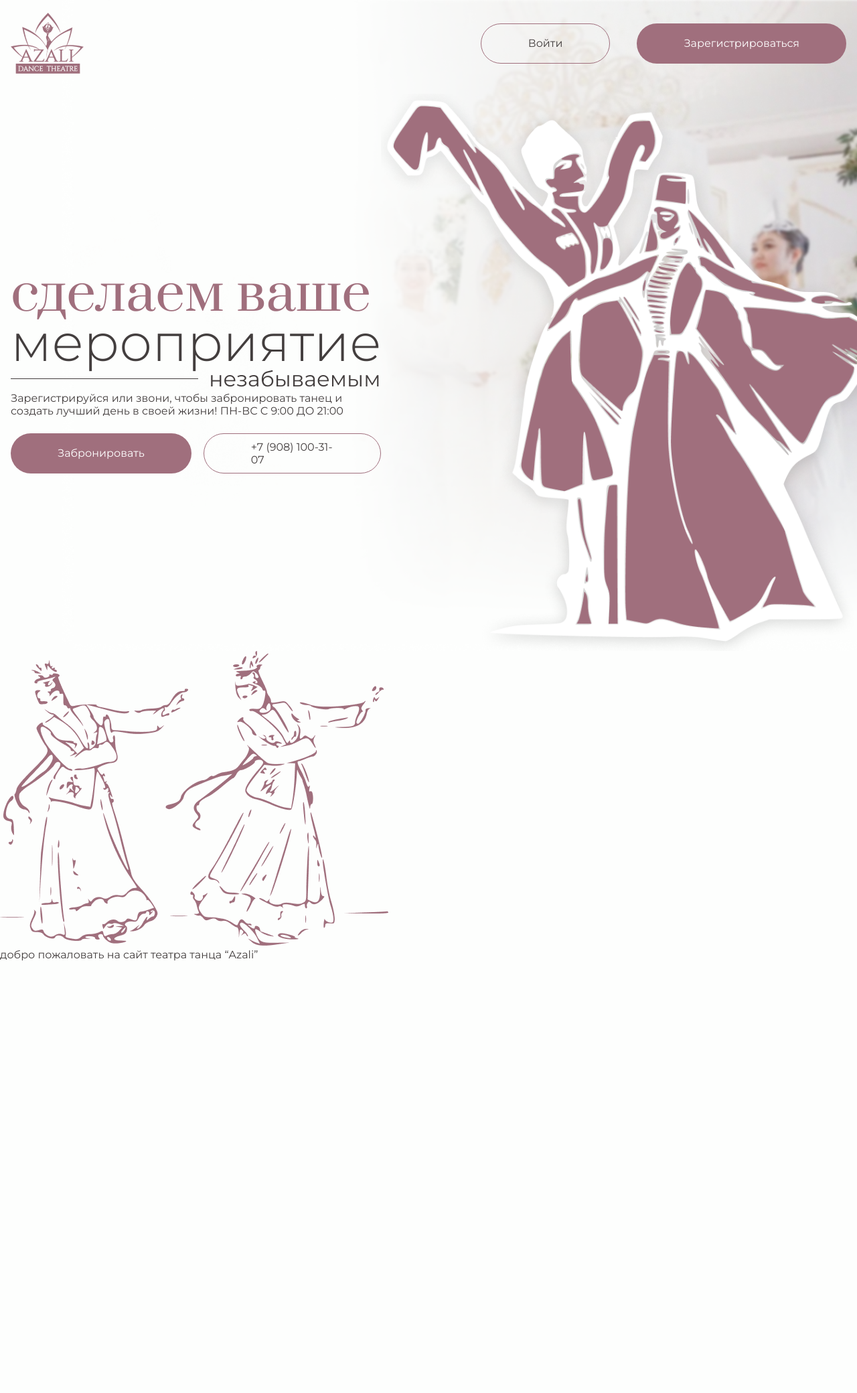
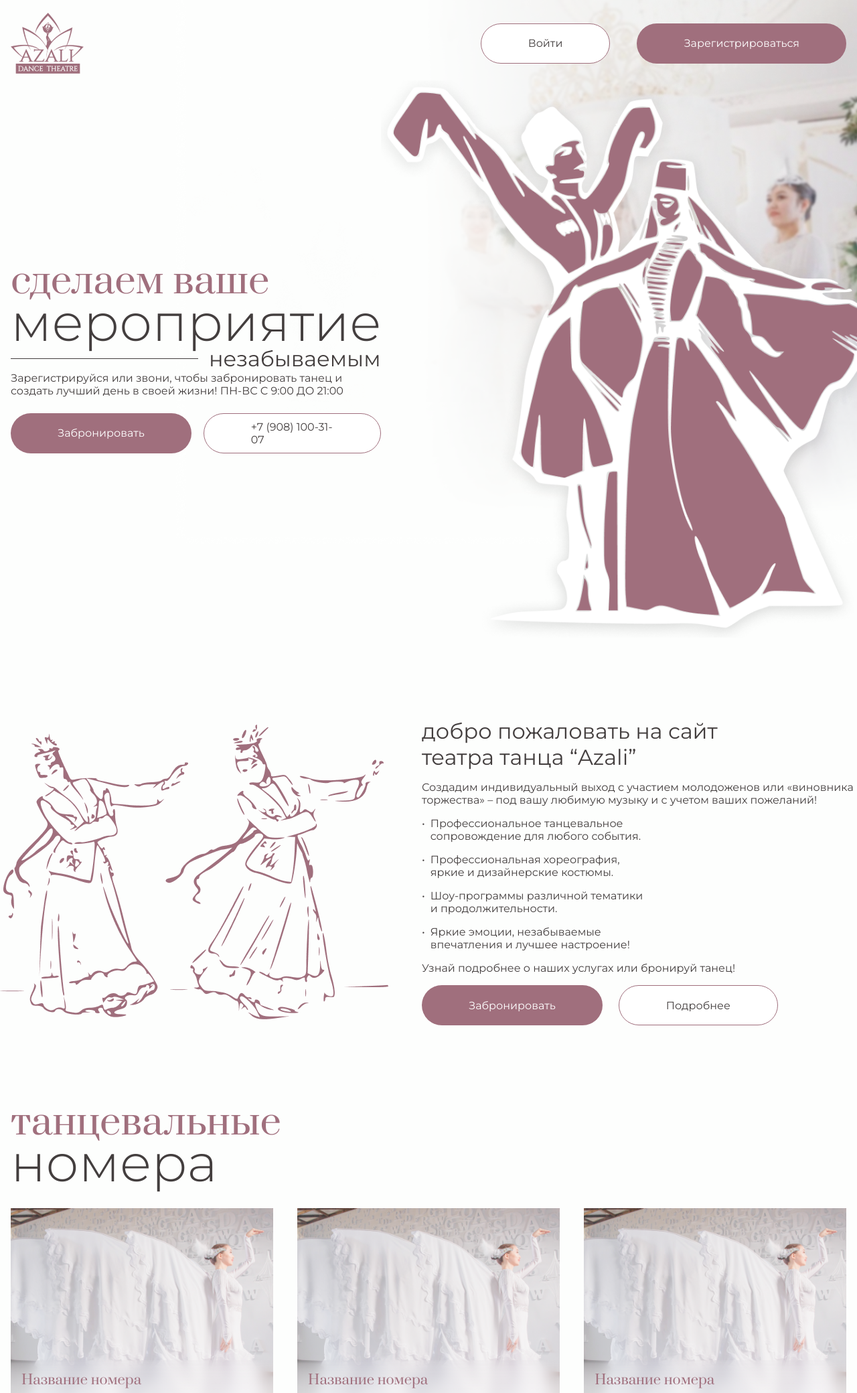
Before and after one commit to alternatio/azali, a PHP site: page / in a window 1280 px wide; the page is wider, and only the part inside the window is pictured. Shown: the top 2080 px of that part at 67% size. Before the commit the page ends 1435 px from the top of that part, so only its background shows below. Run offline with PHP 8.4, Linux system fonts and the light colour scheme.

Commit message:
some changes

```diff
--- /dev/null
+++ b/components/danceNumber.php
@@ -0,0 +1,43 @@
+<?php
+$blocks = [];
+$block = [
+	'title' => 'Название номера',
+	'image' => '/public/images/blockImage.png',
+	'description' =>
+		'Описание номера: Lorem ipsum dolor sit amet, consectetur adipiscing elit, sed do eiusmod tempor incididunt ut labore et dolore.',
+];
+
+for ($i = 0; $i < 6; $i++) {
+	$blocks[] = $block;
+}
+?>
+
+<section class='wrapper'>
+  <div class='inner innerBlocks'>
+    <div class='titles'>
+      <span class='serifTitle'>
+        танцевальные
+      </span>
+      <span class='sansSerifTitle'>
+        номера
+      </span>
+    </div>
+    <div class='blocks'>
+      <?php foreach ($blocks as $block): ?>
+
+        <div class='block'>
+          <img src="<?= $block['image'] ?>" alt='blockImage'>
+          <div class='blockBottom'>
+            <span class='blockTitle'>
+              <?= $block['title'] ?>
+            </span>
+            <span class='blockDescription'>
+              <?= $block['description'] ?>
+            </span>
+          </div>
+        </div>
+
+      <?php endforeach; ?>
+    </div>
+  </div>
+</section>
--- /dev/null
+++ b/components/group.php
@@ -0,0 +1,6 @@
+<section class='wrapper'>
+  <div class='inner group'>
+
+  </div>
+  <img class='groupBackground' src='/public/images/group.png' alt='groupBackground'>
+</section>
--- /dev/null
+++ b/components/nationalDances.php
@@ -0,0 +1,43 @@
+<?php
+$blocks = [];
+$block = [
+  'title' => 'Название номера',
+  'image' => '/public/images/blockImage.png',
+  'description' =>
+    'Описание номера: Lorem ipsum dolor sit amet, consectetur adipiscing elit, sed do eiusmod tempor incididunt ut labore et dolore.',
+];
+
+for ($i = 0; $i < 6; $i++) {
+  $blocks[] = $block;
+}
+?>
+
+<section class='wrapper'>
+  <div class='inner danceNumbersInner'>
+    <div class='titles'>
+      <span class='serifTitle'>
+        национальные
+      </span>
+      <span class='sansSerifTitle'>
+        танцы
+      </span>
+    </div>
+    <div class='blocks'>
+      <?php foreach ($blocks as $block): ?>
+
+        <div class='block'>
+          <img src="<?= $block['image'] ?>" alt='blockImage'>
+          <div class='blockBottom'>
+            <span class='blockTitle'>
+              <?= $block['title'] ?>
+            </span>
+            <span class='blockDescription'>
+              <?= $block['description'] ?>
+            </span>
+          </div>
+        </div>
+
+      <?php endforeach; ?>
+    </div>
+  </div>
+</section>
--- /dev/null
+++ b/components/nationalRituals.php
@@ -0,0 +1,43 @@
+<?php
+$blocks = [];
+$block = [
+  'title' => 'Название номера',
+  'image' => '/public/images/blockImage.png',
+  'description' =>
+    'Описание номера: Lorem ipsum dolor sit amet, consectetur adipiscing elit, sed do eiusmod tempor incididunt ut labore et dolore.',
+];
+
+for ($i = 0; $i < 9; $i++) {
+  $blocks[] = $block;
+}
+?>
+
+<section class='wrapper'>
+  <div class='inner danceNumbersInner'>
+    <div class='titles'>
+      <span class='serifTitle'>
+        национальные
+      </span>
+      <span class='sansSerifTitle'>
+        обряды
+      </span>
+    </div>
+    <div class='blocks'>
+      <?php foreach ($blocks as $block): ?>
+
+        <div class='block'>
+          <img src="<?= $block['image'] ?>" alt='blockImage'>
+          <div class='blockBottom'>
+            <span class='blockTitle'>
+              <?= $block['title'] ?>
+            </span>
+            <span class='blockDescription'>
+              <?= $block['description'] ?>
+            </span>
+          </div>
+        </div>
+
+      <?php endforeach; ?>
+    </div>
+  </div>
+</section>
--- a/components/welcome.php
+++ b/components/welcome.php
@@ -1,8 +1,39 @@
+<?php
+$items = [
+	'Профессиональное танцевальное сопровождение для любого события.',
+	'Профессиональная хореография, яркие и дизайнерские костюмы.',
+	'Шоу-программы различной тематики и продолжительности.',
+	'Яркие эмоции, незабываемые впечатления и лучшее настроение!',
+]; ?>
+
 <section class='welcome'>
-  <img class='welcomeImage' src='/public/images/welcome.png' alt='welcome'>
-  <div class='welcomeRightPart'>
-    <span class='welcomeTitle'>
-      добро пожаловать на сайт театра танца “Azali”
-    </span>
+  <div class='welcomeInner'>
+    <img class='welcomeImage' src='/public/images/welcome.png' alt='welcome'>
+    <div class='welcomeRightPart'>
+      <span class='welcomeTitle'>
+        добро пожаловать на сайт <br> театра танца “Azali”
+      </span>
+      <span class='welcomeDescription'>
+        Создадим индивидуальный выход с участием молодоженов или «виновника торжества» – под вашу любимую музыку и с учетом ваших пожеланий!
+      </span>
+      <div class='welcomeList'>
+        <?php foreach ($items as $item): ?>
+          <span class='welcomeItem'>
+            <?= $item ?>
+          </span>
+        <?php endforeach; ?>
+      </div>
+      <span class='welcomeDescription'>
+        Узнай подробнее о наших услугах или бронируй танец!
+      </span>
+      <div class='welcomeButtons'>
+        <button class='flat-button welcomeButton'>
+          Забронировать
+        </button>
+        <button class='outline-button welcomeButton'>
+          Подробнее
+        </button>
+      </div>
+    </div>
   </div>
 </section>
--- a/index.php
+++ b/index.php
@@ -5,6 +5,9 @@ include_once './components/head.php';
 include_once './components/header.php';
 include_once './components/intro.php';
 include_once './components/welcome.php';
-
+include_once './components/danceNumber.php';
+include_once './components/nationalDances.php';
+include_once './components/nationalRituals.php';
+include_once './components/group.php';
 
 include_once './components/bottom.php';
--- /dev/null
+++ b/styles/components/danceNumbers.css
@@ -0,0 +1,5 @@
+.danceNumbersInner {
+  display: flex;
+  flex-direction: column;
+  gap: 2rem;
+}
--- /dev/null
+++ b/styles/components/group.css
@@ -0,0 +1,11 @@
+.group {
+
+}
+
+.groupBackground {
+  width: 100%;
+  height: auto;
+  position: absolute;
+  /*top: 0;*/
+  /*left: 0;*/
+}
--- a/styles/components/intro.css
+++ b/styles/components/intro.css
@@ -12,7 +12,7 @@
   display: flex;
   align-items: center;
   justify-content: space-between;
-  margin-top: 8.75rem;
+  /*margin-top: 8.75rem;*/
 }
 
 .introLeftPart {
@@ -52,7 +52,7 @@
 .introBackground {
   position: absolute;
   z-index: -1;
-  top: 0;
+  top: -8.75rem;
   right: 0;
   height: 100%;
   width: auto;
--- a/styles/components/welcome.css
+++ b/styles/components/welcome.css
@@ -0,0 +1,57 @@
+.welcome {
+  width: 100%;
+  display: flex;
+  justify-content: center;
+}
+
+.welcomeInner {
+  width: min(100%, 88rem);
+  display: flex;
+  align-items: center;
+  gap: 3.125rem;
+}
+
+.welcomeImage {
+  width: 36.25rem;
+}
+
+.welcomeRightPart {
+  width: 100%;
+  display: flex;
+  flex-direction: column;
+  gap: 1rem;
+}
+
+.welcomeTitle {
+  font-size: 2rem;
+}
+
+.welcomeList {
+  display: flex;
+  flex-wrap: wrap;
+  gap: 1rem;
+  justify-content: space-between;
+}
+
+.welcomeItem {
+  width: 21.25rem;
+  display: flex;
+  gap: .5rem;
+  font-size: 1rem;
+
+}
+
+.welcomeItem:before {
+  content: '•';
+  font-size: inherit;
+}
+
+.welcomeButtons {
+  display: flex;
+  gap: 1.5rem;
+  align-items: center;
+}
+
+.welcomeButton {
+  /*width: 16.25rem;*/
+}
--- a/styles/globals.css
+++ b/styles/globals.css
@@ -11,6 +11,26 @@ body {
 html {
 	background: #fdfefd;
 	color: #433e3e;
+}
+
+section {
+	margin-top: 7.5rem;
+}
+
+.wrapper {
+	width: 100%;
+	display: flex;
+	justify-content: center;
+	padding: 0 1rem;
+}
+
+.inner {
+	width: min(100%, 88rem);
+}
+
+.titles {
+	display: flex;
+	flex-direction: column;
 }
 
 .logo {
@@ -37,20 +57,61 @@ html {
 .outline-button {
 	border: var(--colorPink) solid 1px;
 	color: var(--colorBlack);
+	background: var(--colorWhite);
 }
 
 .sansSerifTitle,
 .serifTitle {
-	font-size: 4.875rem;
 	line-height: 90%;
 	text-transform: lowercase;
 }
 
 .sansSerifTitle {
 	font-weight: 200;
+	font-size: 4.875rem;
 }
 
 .serifTitle {
+	font-size: 3.5rem;
 	font-family: var(--fontSerif);
 	color: var(--colorPink);
 }
+
+.innerBlocks {
+	display: flex;
+	flex-direction: column;
+	gap: 2rem;
+}
+
+.blocks {
+	display: flex;
+	flex-wrap: wrap;
+	gap: 1.25rem;
+	justify-content: space-between;
+}
+
+.block {
+	display: flex;
+	flex-direction: column;
+	position: relative;
+	width: calc(33% - 1.25rem);
+}
+
+.blockBottom {
+	position: absolute;
+	left: 0;
+	bottom: 0;
+	width: 100%;
+	background: linear-gradient(#ffffff00, #ffffff);
+	backdrop-filter: blur(.5rem);
+	display: flex;
+	flex-direction: column;
+	gap: .5rem;
+	padding: 1rem;
+}
+
+.blockTitle {
+	font-family: var(--fontSerif);
+	color: var(--colorPink);
+	font-size: 1.25rem;
+}
--- a/styles/main.css
+++ b/styles/main.css
@@ -3,3 +3,6 @@
 @import './globals.css';
 @import './components/header.css';
 @import './components/intro.css';
+@import './components/welcome.css';
+@import './components/danceNumbers.css';
+@import './components/group.css';
```
Also changed, not shown: public/images/blockImage.png (added), public/images/group.png (added).
